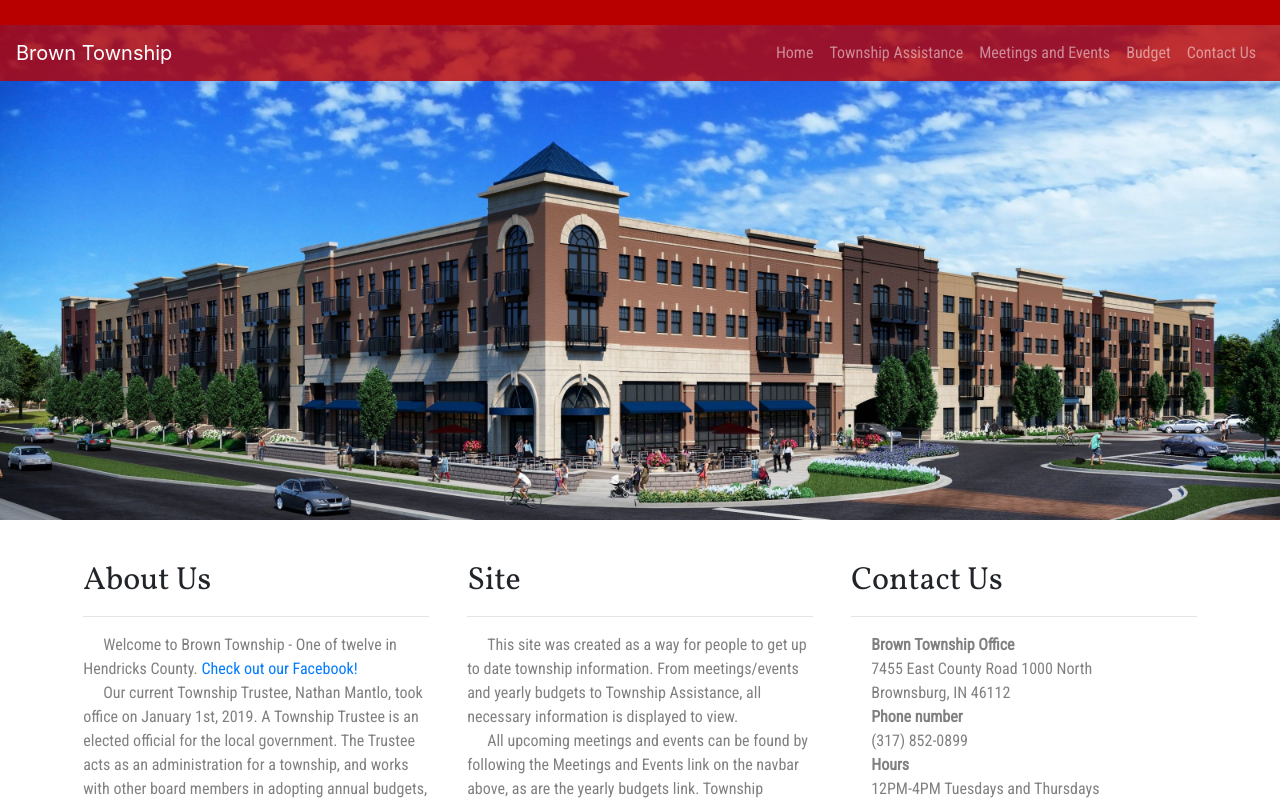
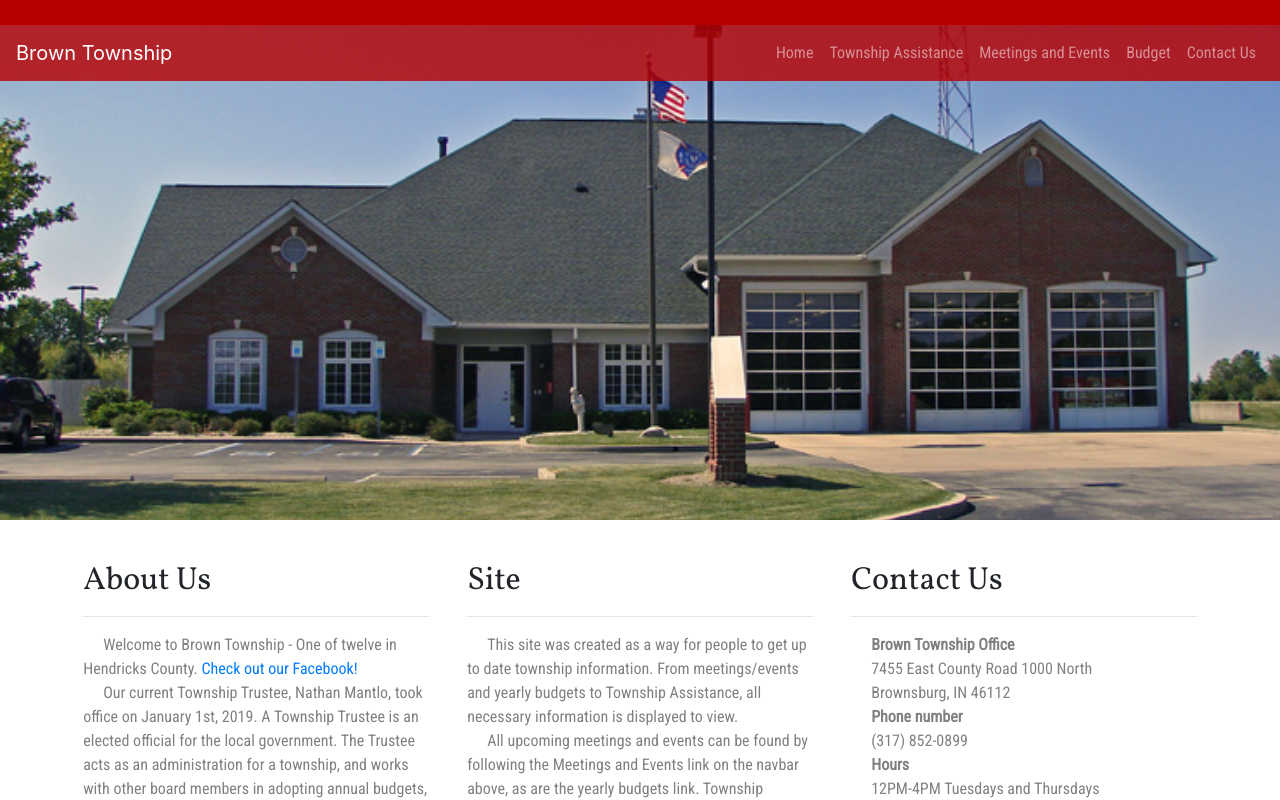
Before and after one commit to rmantlo/BrownTownshipClient, a React (Create React App) app: page / in a window 1280 px wide. Shown: the top 800 px of the page. Built offline with nearby package versions, Linux system fonts and the light colour scheme; no server answers.

Commit message:
home image changed

```diff
--- a/src/components/home/home.css
+++ b/src/components/home/home.css
@@ -1,7 +1,7 @@
 .jumbotron{
     margin-top: 20px;
     height: 500px;
-    background: url('../../assets/636644906357508373-bbg-arb-Brownsburg-cam1.jpg');
+    background: url('../../assets/trusteeofficeandfirestation.jpg');
     background-size: cover;
     background-position: center;
 }
```
